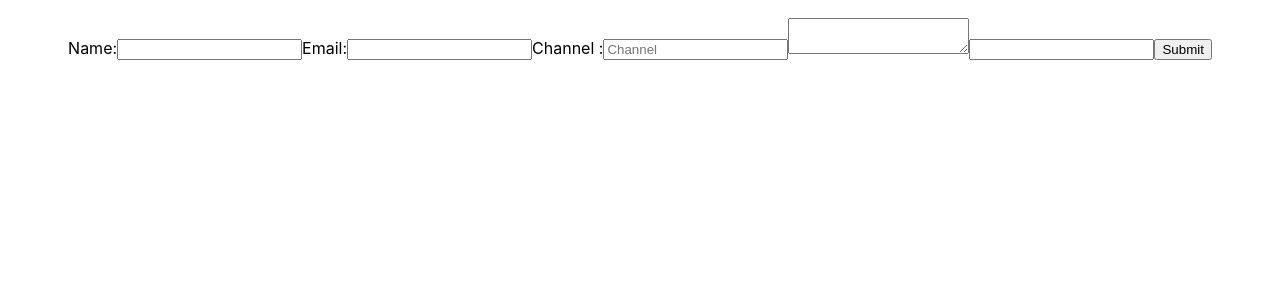
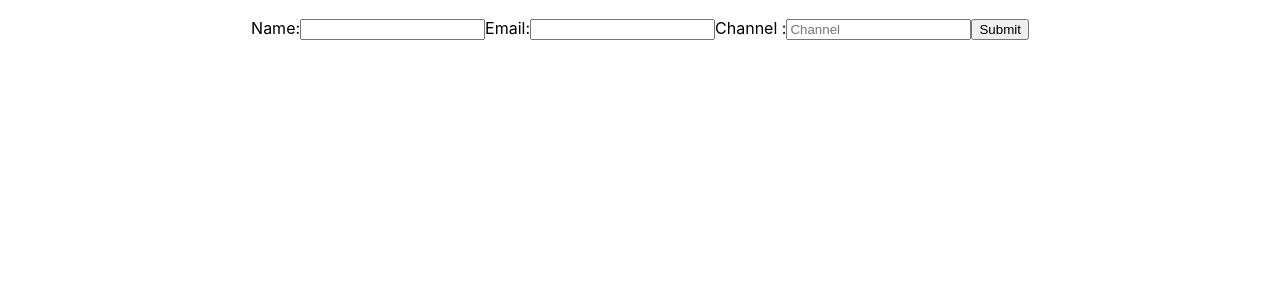
Before and after one commit to ahsan1800411/React-Formik, a React (Create React App) app: page / in a window 1280 px wide. Shown: the top 300 px of the page. Built offline with nearby package versions, Linux system fonts and the light colour scheme.

Commit message:
commenting

```diff
--- a/src/components/YoutubeForm.js
+++ b/src/components/YoutubeForm.js
@@ -43,9 +43,9 @@ const YoutubeForm = () => {
 
         <ErrorMessage name='channel' />
 
-        <Field as='textarea' name='channel' id='channel' />
+        {/* <Field as='textarea' name='channel' id='channel' />
 
-        <Field name='channel'>
+        <Field name='address'>
           {(props) => {
             const { field } = props;
             return (
@@ -54,7 +54,7 @@ const YoutubeForm = () => {
               </>
             );
           }}
-        </Field>
+        </Field> */}
 
         <button type='submit'>Submit</button>
       </Form>
```
